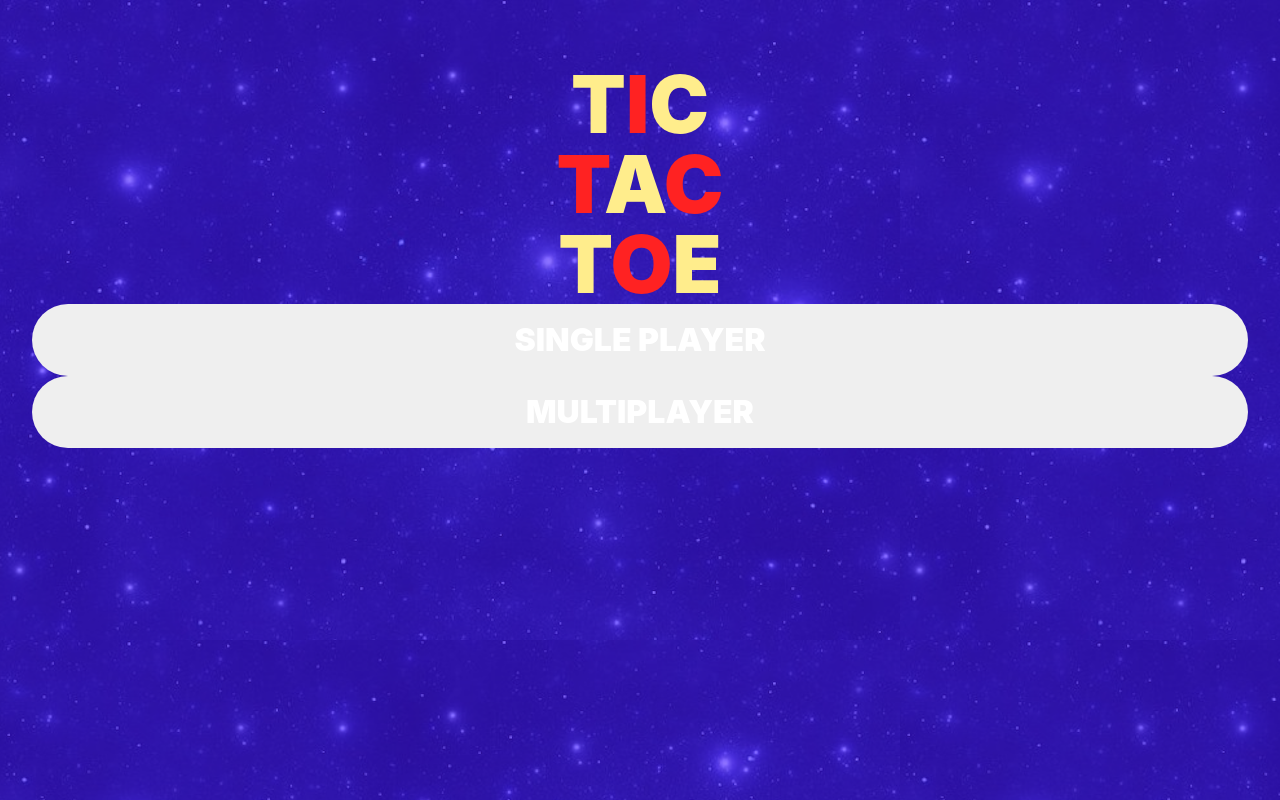
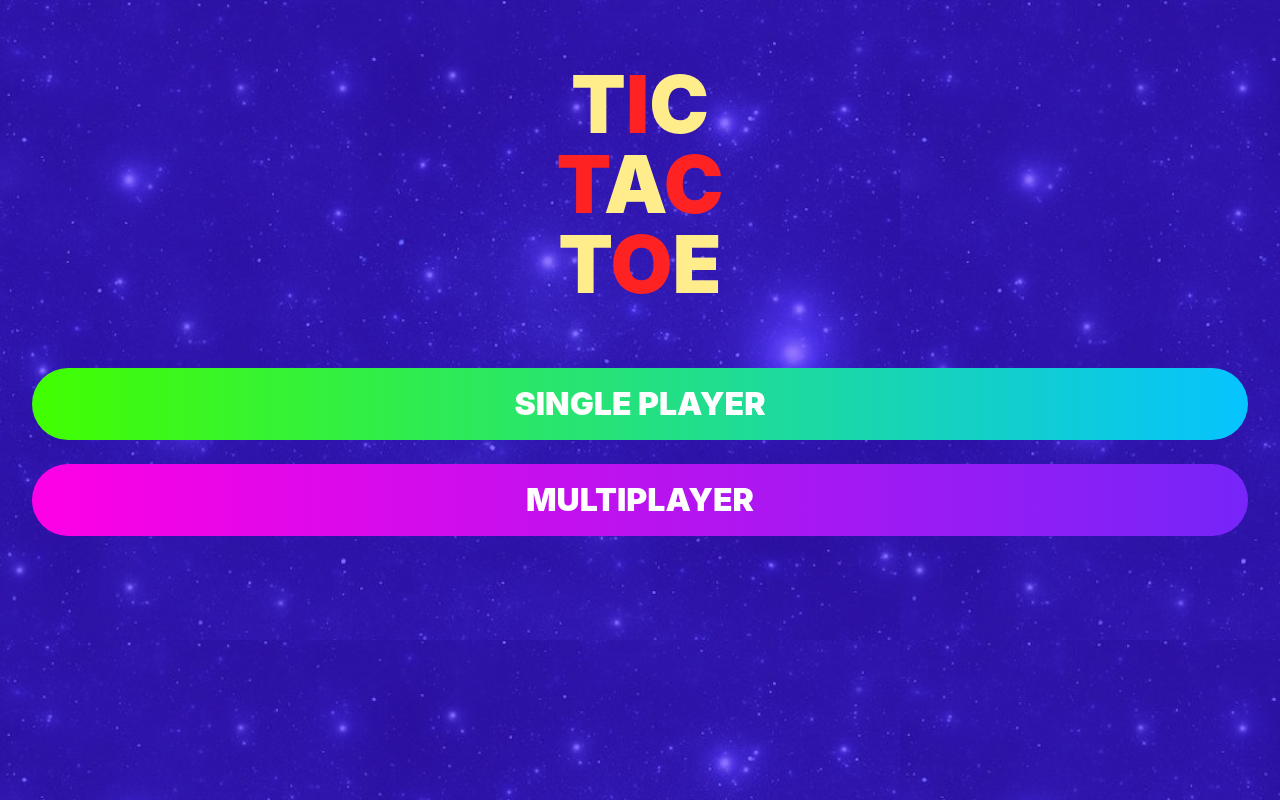
Before and after one commit to gg-1414/tictactoe-next-ts, a Next.js app: page / in a window 1280 px wide. Built offline with nearby package versions, Linux system fonts and the light colour scheme.

Commit message:
style SelectGame component

```diff
--- a/components/SelectGame/index.module.scss
+++ b/components/SelectGame/index.module.scss
@@ -0,0 +1,7 @@
+.wrapper {
+  margin-top: 40px;
+
+  button {
+    margin-top: 24px;
+  }
+}
--- a/components/SelectGame/index.tsx
+++ b/components/SelectGame/index.tsx
@@ -3,6 +3,8 @@
  * - 2 choice selection: Single Player or Multiplayer
  * - Clicking on one updates state "players" by initializing the array with length one or two.
  */
+
+import classes from './index.module.scss';
 
 interface Props {
   handleSelection(selection: string): void;
@@ -12,9 +14,19 @@ const SelectGame = (props: Props) => {
   const { handleSelection } = props;
 
   return (
-    <div>
-      <button onClick={() => handleSelection('single')}>SINGLE PLAYER</button>
-      <button onClick={() => handleSelection('multi')}>MULTIPLAYER</button>
+    <div className={classes.wrapper}>
+      <button
+        onClick={() => handleSelection('single')}
+        className="background_gradient_green_blue"
+      >
+        SINGLE PLAYER
+      </button>
+      <button
+        onClick={() => handleSelection('multi')}
+        className="background_gradient_pink_purple"
+      >
+        MULTIPLAYER
+      </button>
     </div>
   );
 };
```
